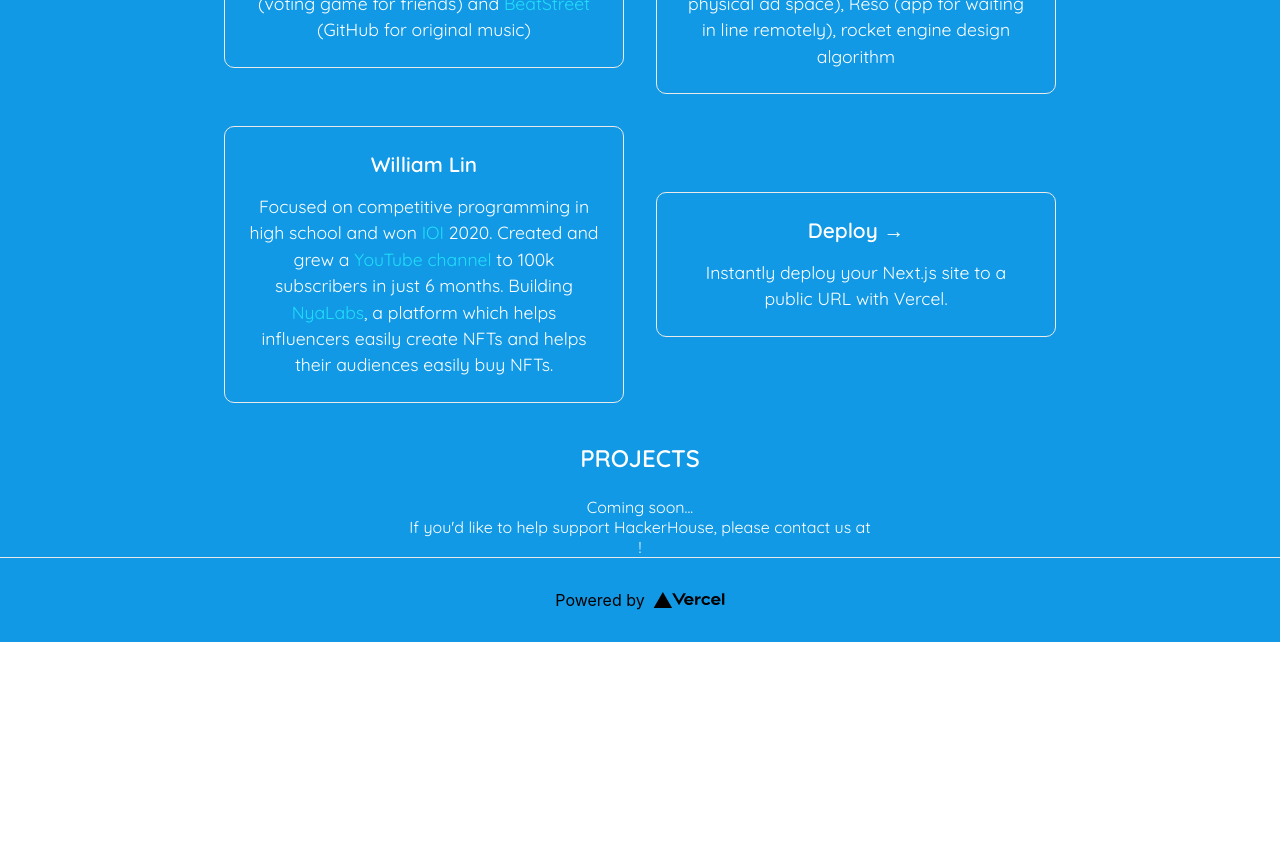
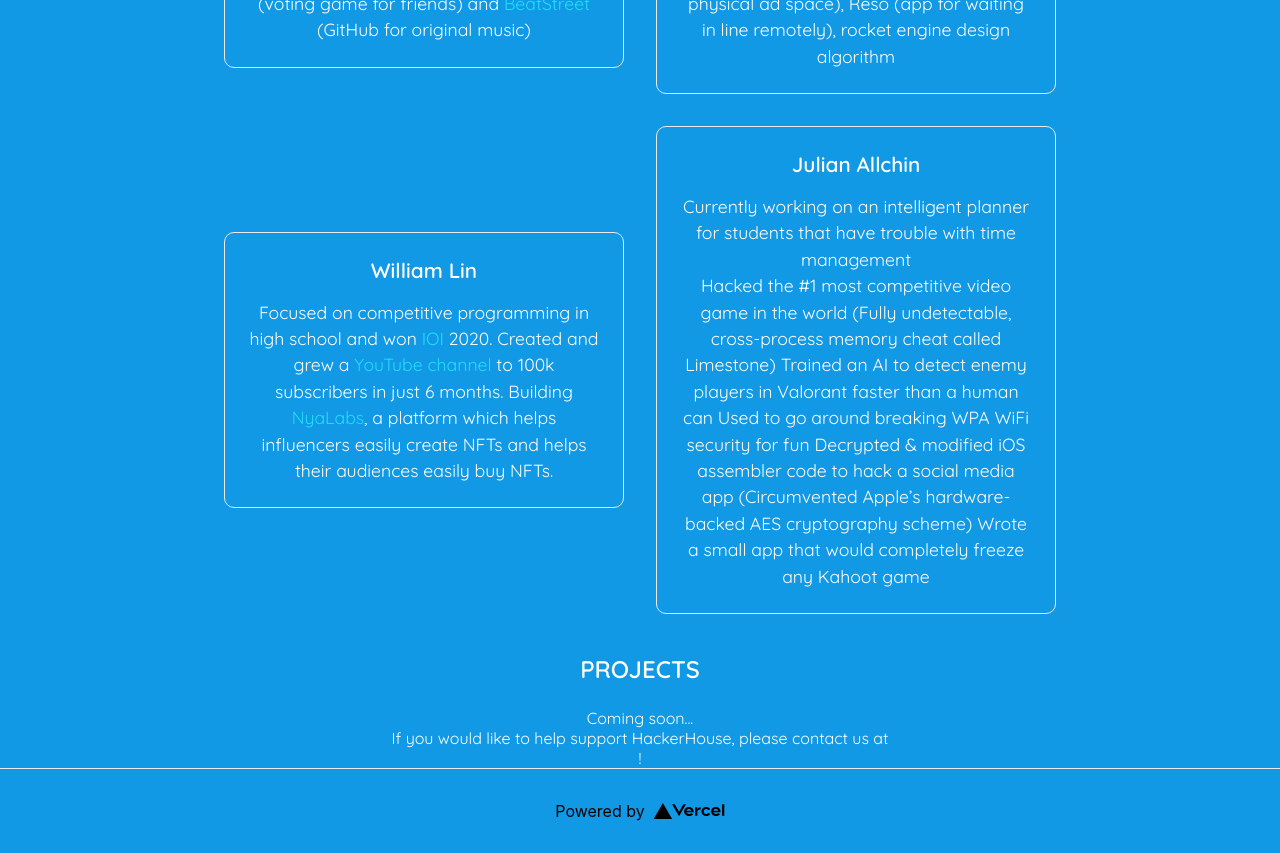
Before and after one commit to liamkronman/hackerhouse-site, a Next.js app in the folder hackerhouse-site/: page / in a window 1280 px wide. Shown: the part 880-1733 px from the top of the page. Before the commit the page ends 1522 px from the top, so only its background shows below. Built offline with nearby package versions, Linux system fonts and the light colour scheme; a web font is replaced by a local one.

Commit message:
julian added

```diff
--- a/hackerhouse-site/pages/index.js
+++ b/hackerhouse-site/pages/index.js
@@ -64,15 +64,23 @@
             <p>Focused on competitive programming in high school and won <a href="https://en.wikipedia.org/wiki/International_Olympiad_in_Informatics" className={styles.generalLink}>IOI</a> 2020. Created and grew a <a href="https://www.youtube.com/c/WilliamLin168" className={styles.generalLink}>YouTube channel</a> to 100k subscribers in just 6 months. Building <a href="https://nyalabs.com/" className={styles.generalLink}>NyaLabs</a>, a platform which helps influencers easily create NFTs and helps their audiences easily buy NFTs.</p>
           </div>
 
-          <a
-            href="https://vercel.com/new?utm_source=create-next-app&utm_medium=default-template&utm_campaign=create-next-app"
-            className={styles.card}
-          >
-            <h2>Deploy &rarr;</h2>
+          <div className={styles.card}>
+            <h2>Julian Allchin</h2>
             <p>
-              Instantly deploy your Next.js site to a public URL with Vercel.
+              Currently working on an intelligent planner for students that have trouble with time management
             </p>
-          </a>
+            <p>
+              Hacked the #1 most competitive video game in the world (Fully undetectable, cross-process memory cheat called Limestone)
+
+Trained an AI to detect enemy players in Valorant faster than a human can
+
+Used to go around breaking WPA WiFi security for fun
+
+Decrypted & modified iOS assembler code to hack a social media app (Circumvented Apple’s hardware-backed AES cryptography scheme)
+
+Wrote a small app that would completely freeze any Kahoot game
+            </p>
+          </div>
         </div>
 
         <h3 className={styles.header}>PROJECTS</h3>
@@ -80,7 +88,7 @@
           Coming soon...
         </div>
 
-        If you'd like to help support HackerHouse, please contact us at <a href="mailto: "></a>!
+        If you would like to help support HackerHouse, please contact us at <a href="mailto: "></a>!
       </main>
 
       <footer className={styles.footer}>
```
